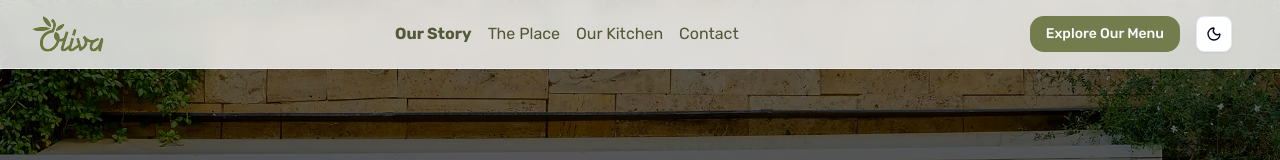
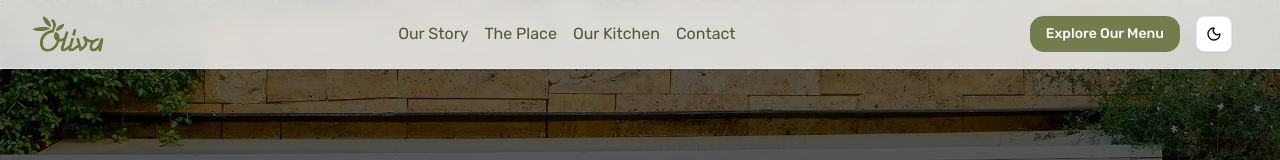
Before and after one commit to OmarZeidan/olivajordan, a Next.js app: page / in a window 1280 px wide. Shown: the top 160 px of the page. Built offline with nearby package versions, Linux system fonts and the light colour scheme; no server answers; a web font is replaced by a local one.

Commit message:
fix: a fantastic fix for nav-items highlight, with observer and intersect, plus adding the css buffer to margin back the header height!

```diff
--- a/app/globals.css
+++ b/app/globals.css
@@ -141,6 +141,10 @@
   a {
     cursor: pointer;
   }
+
+  section[id] {
+    scroll-margin-top: var(--header-h);
+  }
 }
 
 @layer components {
--- a/components/section-hero.tsx
+++ b/components/section-hero.tsx
@@ -75,6 +75,8 @@ export default function SectionHero() {
           </Link>
         </motion.div>
       </div>
+      {/* Only for the sake of active items on the header -- see site-header.tsx */}
+      <section id="top-sentinel" aria-hidden="true" className="h-px" />
     </section>
   );
 }
--- a/components/site-header.client.tsx
+++ b/components/site-header.client.tsx
@@ -14,25 +14,45 @@ export default function Header() {
   const [activeId, setActiveId] = useState<string | null>(null);
 
   useEffect(() => {
+    if (!isHome) return;
+
     const sections = Array.from(
       document.querySelectorAll<HTMLElement>("section[id]"),
     );
-    if (sections.length === 0) return;
+    if (!sections.length) return;
 
     const observer = new IntersectionObserver(
       (entries) => {
-        entries.forEach((entry) => {
-          if (entry.isIntersecting && entry.target.id) {
-            setActiveId(entry.target.id);
-          }
-        });
+        // check if top sentinel is visible
+        const topEntry = entries.find(
+          (entry) => entry.target.id === "top-sentinel" && entry.isIntersecting,
+        );
+        if (topEntry) {
+          requestAnimationFrame(() => setActiveId(null));
+          return;
+        }
+
+        // pick the most visible section to avoid rapid toggling
+        const visible = entries
+          .filter((e) => e.isIntersecting)
+          .sort((a, b) => b.intersectionRatio - a.intersectionRatio)[0];
+        const nextId = visible?.target.id || null;
+
+        // prevent unnecessary state updates
+        if (nextId && nextId !== activeId) {
+          requestAnimationFrame(() =>
+            setActiveId((prev) => (prev === nextId ? prev : nextId)),
+          );
+        }
       },
       { rootMargin: "-40% 0px -50% 0px", threshold: 0 },
     );
 
-    sections.forEach((section) => observer.observe(section));
+    sections.forEach((s) => observer.observe(s));
     return () => observer.disconnect();
-  }, [isHome]);
+
+    // eslint-disable-next-line react-hooks/exhaustive-deps
+  }, [isHome]); // don't include activeId to keep observer stable
 
   return (
     <header
@@ -41,7 +61,12 @@ export default function Header() {
     >
       <div className="mx-auto flex items-center justify-between container-inner py-4">
         {/* Logo */}
-        <Link href="/" className="flex items-center" aria-label="Oliva — Home">
+        <Link
+          href="/"
+          className="flex items-center"
+          aria-label="Oliva — Home"
+          onClick={() => setActiveId(null)}
+        >
           {/* eslint-disable-next-line @next/next/no-img-element */}
           <img
             src="/logo-oliva.svg"
```
